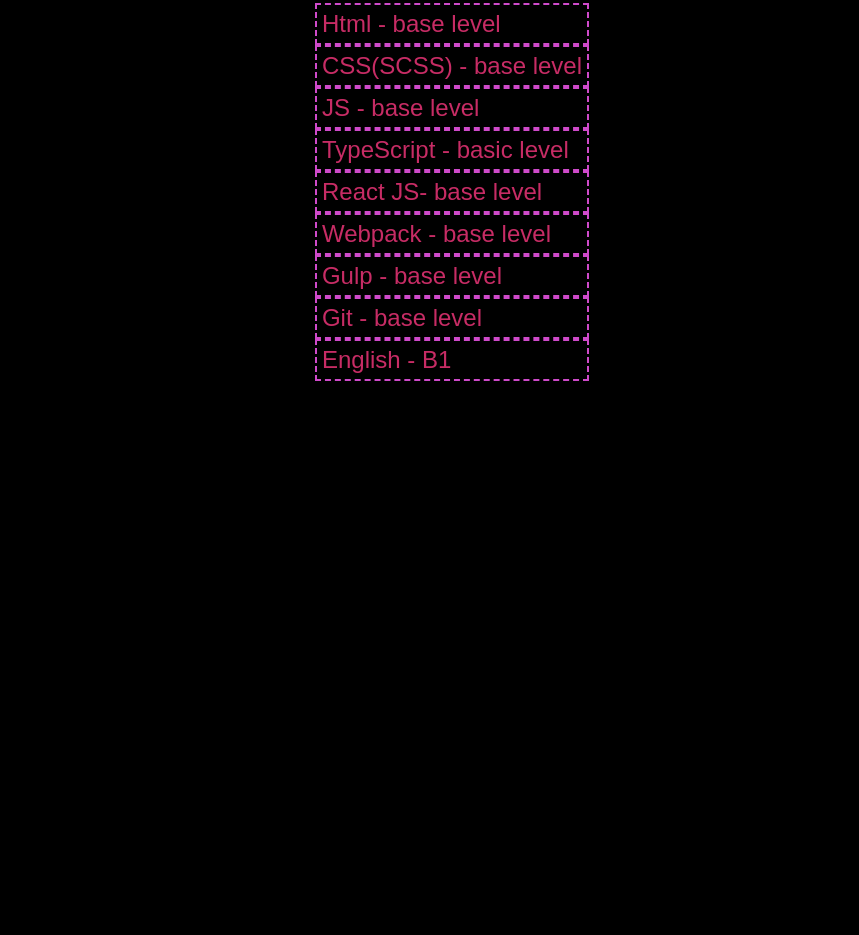
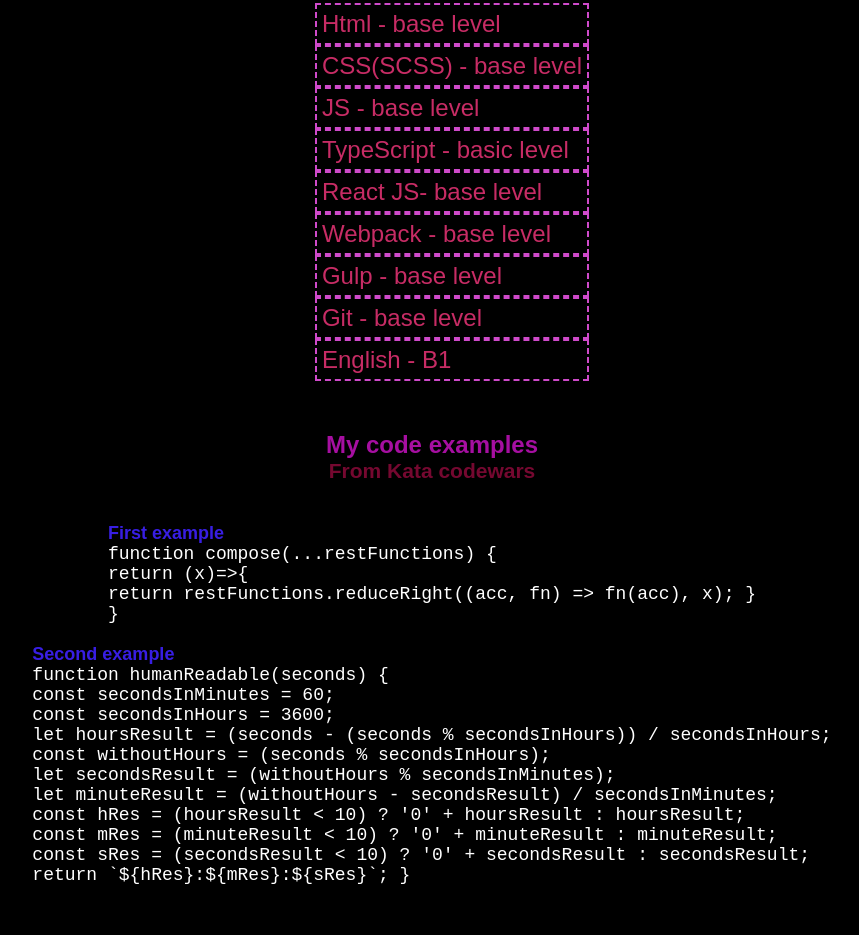
Before and after one commit to sergJess/rsschool-cv, a plain HTML site: page index.html in a window 1280 px wide. Shown: the part 388-1323 px from the top of the page, without its empty margins (208-1067 px from the left). Before the commit the page ends 809 px from the top, so only its background shows below. Drawn offline with Linux system fonts and the light colour scheme.

Commit message:
feat: add section code example, markup and styles

```diff
--- a/css/style.css
+++ b/css/style.css
@@ -34,6 +34,11 @@ h1{
 .section-title{
   font-size: 2.4rem;
   color:#a60fa1;
+  text-align: center;
+}
+.section-subtitle{
+  font-size: 2.1rem;
+  color:#750830;
   text-align: center;
 }
 .header, .section{
@@ -86,3 +91,21 @@ h1{
   padding: 0.5rem;
   border: 2px dashed #cf4aca;
 }
+/*My code example section*/
+.code-example{
+  display: flex;
+  justify-content: space-evenly;
+  flex-wrap: wrap;
+  padding: 3rem 1rem;
+}
+.code{
+  padding: 1rem;
+}
+.code__example-title{
+  font-size: 1.8rem;
+  color:#381ee3;
+}
+.code__example{
+  font-size: 1.8rem;
+  color:#fff;
+}
--- a/index.html
+++ b/index.html
@@ -48,5 +48,42 @@
       </div>
     </div>
   </section>
+  <section class="code-show section">
+    <h2 class="section-title">My code examples</h2>
+    <h3 class="section-subtitle">From Kata codewars</h3>
+    <div class="code-example">
+      <div class="code">
+        <h4 class="code__example-title">First example</h4>
+      <code class="code__example">
+        function compose(...restFunctions) { <br>
+          return (x)=>{ <br>
+           return restFunctions.reduceRight((acc, fn) => fn(acc), x);
+            } <br>
+        }
+      </code>
+    </div>
+
+    <div class="code">
+      <h4 class="code__example-title">Second example</h4>
+      <code class="code__example">
+        function humanReadable(seconds) { <br>
+          const secondsInMinutes = 60; <br>
+           const secondsInHours = 3600; <br>
+           let hoursResult = (seconds - (seconds % secondsInHours)) / secondsInHours; <br>
+           const withoutHours = (seconds % secondsInHours); <br>
+           let secondsResult = (withoutHours % secondsInMinutes); <br>
+           let minuteResult = (withoutHours - secondsResult) / secondsInMinutes; <br>
+           const hRes = (hoursResult &lt; 10) ? '0' + hoursResult : hoursResult; <br>
+           const mRes = (minuteResult &lt; 10) ? '0' + minuteResult : minuteResult; <br>
+           const sRes = (secondsResult &lt; 10) ? '0' + secondsResult : secondsResult; <br>
+           return `${hRes}:${mRes}:${sRes}`;
+       } <br>
+      </code>
+    </div>
+
+
+    </div>
+
+  </section>
 </body>
 </html>
```
